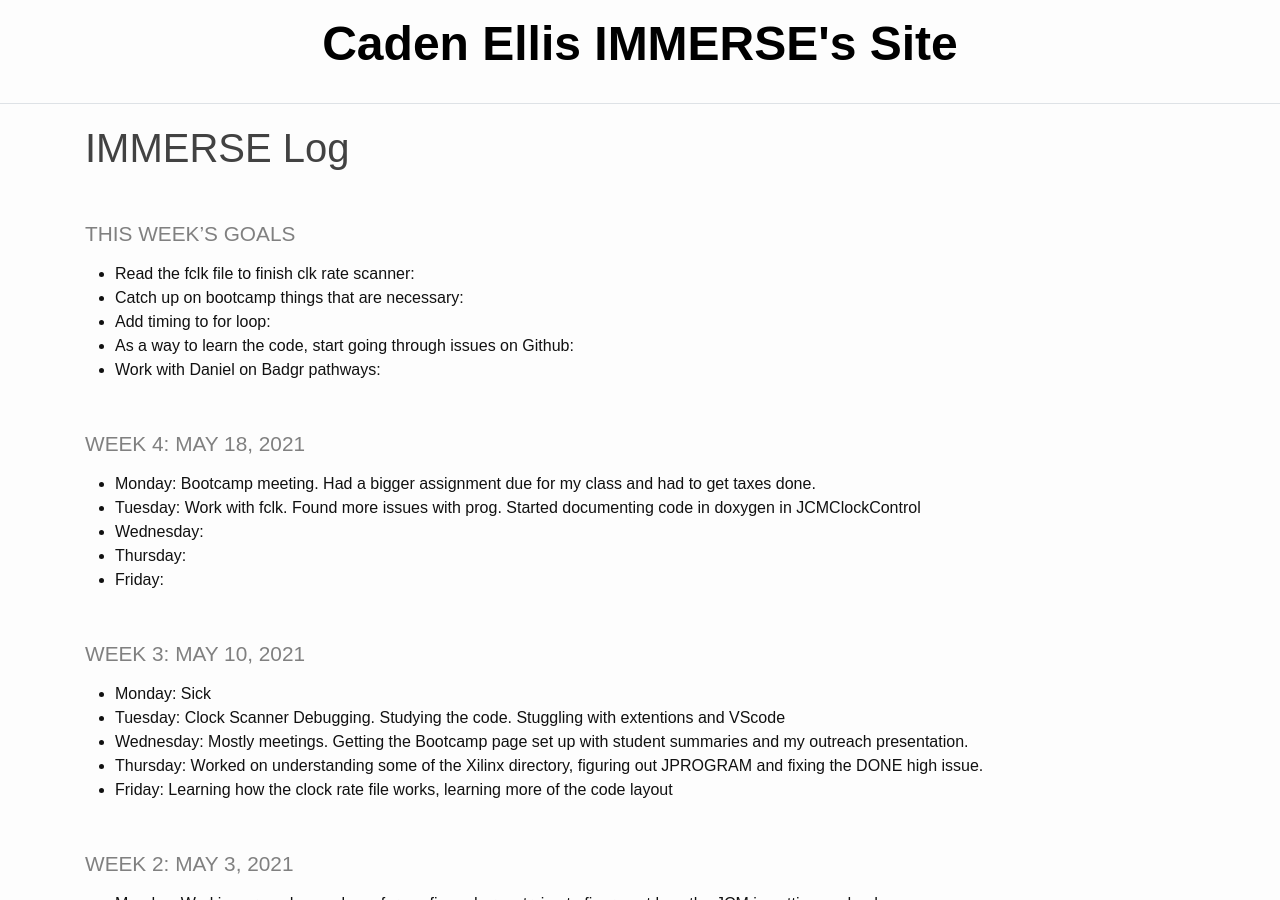
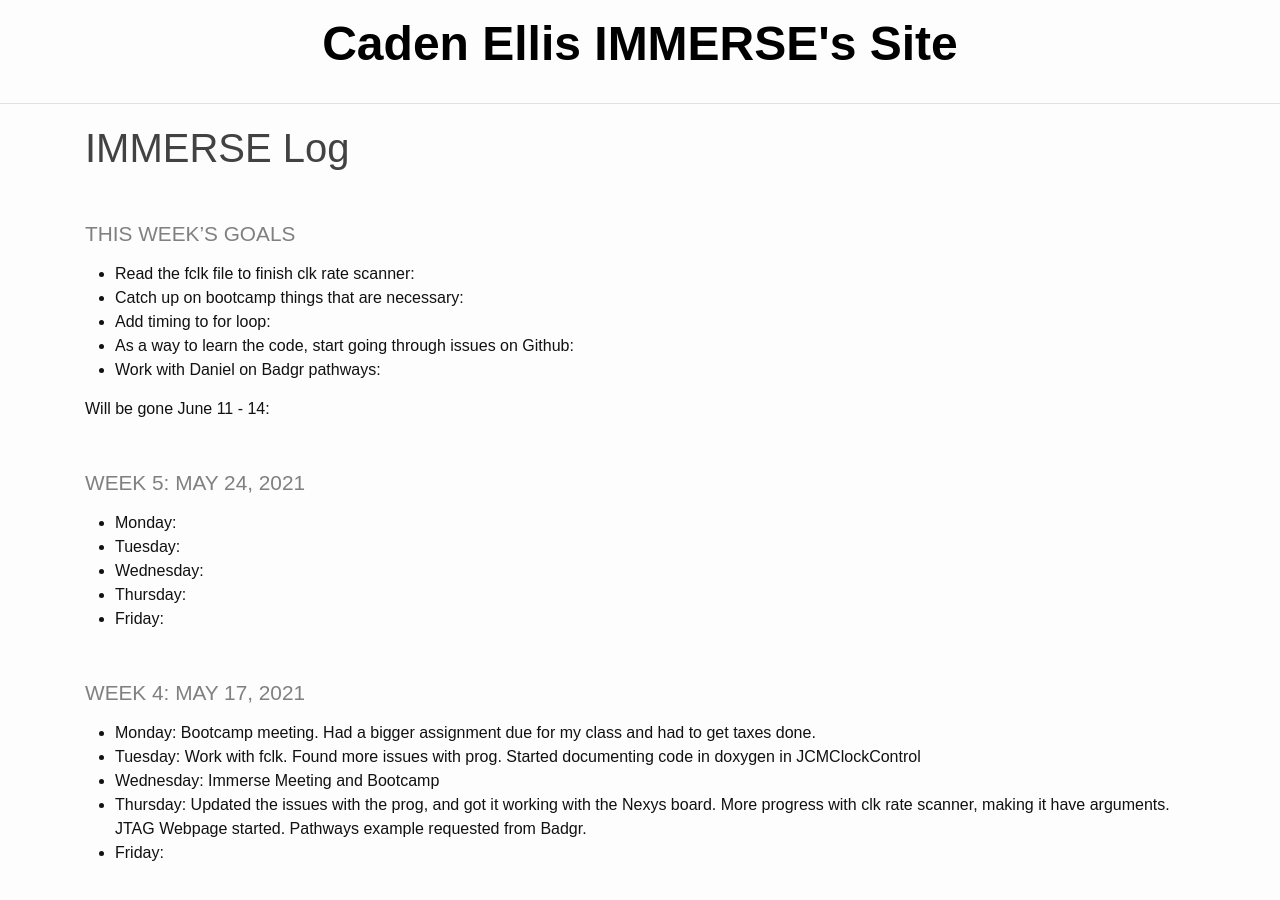
Before and after one commit to Caden-Ellis77/ImmerseSite, a Jekyll site: the page built from _pages/log.md, in a window 1280 px wide and 900 px high. Built offline with Jekyll 4.4.1, drawn with Linux system fonts in a browser that asks for light colours.

Commit message:
Updating up to Thursday May 20, 2021

```diff
--- a/_pages/log.md
+++ b/_pages/log.md
@@ -10,13 +10,23 @@ title: IMMERSE Log
 * **As a way to learn the code, start going through issues on Github**:
 * **Work with Daniel on Badgr pathways**:
 
+**Will be gone June 11 - 14**:
 
-### Week 4: May 18, 2021
+### Week 5: May 24, 2021
+
+* **Monday**:
+* **Tuesday**:
+* **Wednesday**:
+* **Thursday**:
+* **Friday**:
+
+
+### Week 4: May 17, 2021
 
 * **Monday**: Bootcamp meeting. Had a bigger assignment due for my class and had to get taxes done.
 * **Tuesday**: Work with fclk. Found more issues with prog. Started documenting code in doxygen in JCMClockControl
-* **Wednesday**:
-* **Thursday**:
+* **Wednesday**: Immerse Meeting and Bootcamp
+* **Thursday**: Updated the issues with the prog, and got it working with the Nexys board. More progress with clk rate scanner, making it have arguments. JTAG Webpage started. Pathways example requested from Badgr.
 * **Friday**:
 
 ### Week 3: May 10, 2021
```
